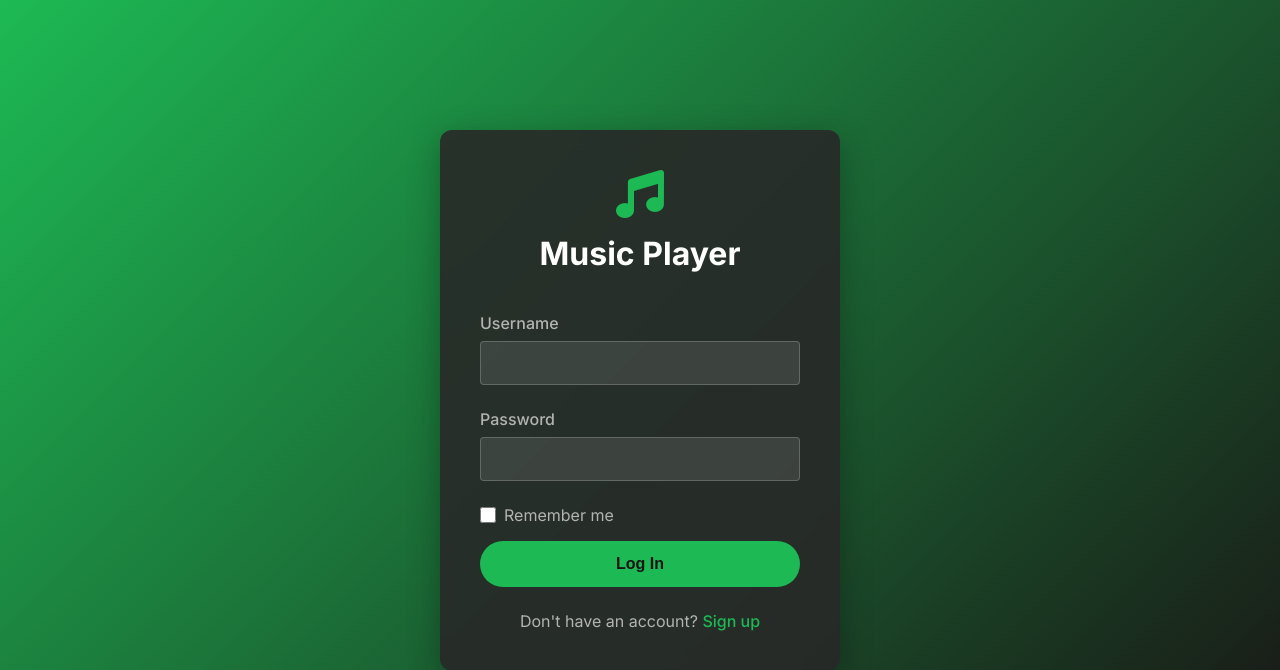
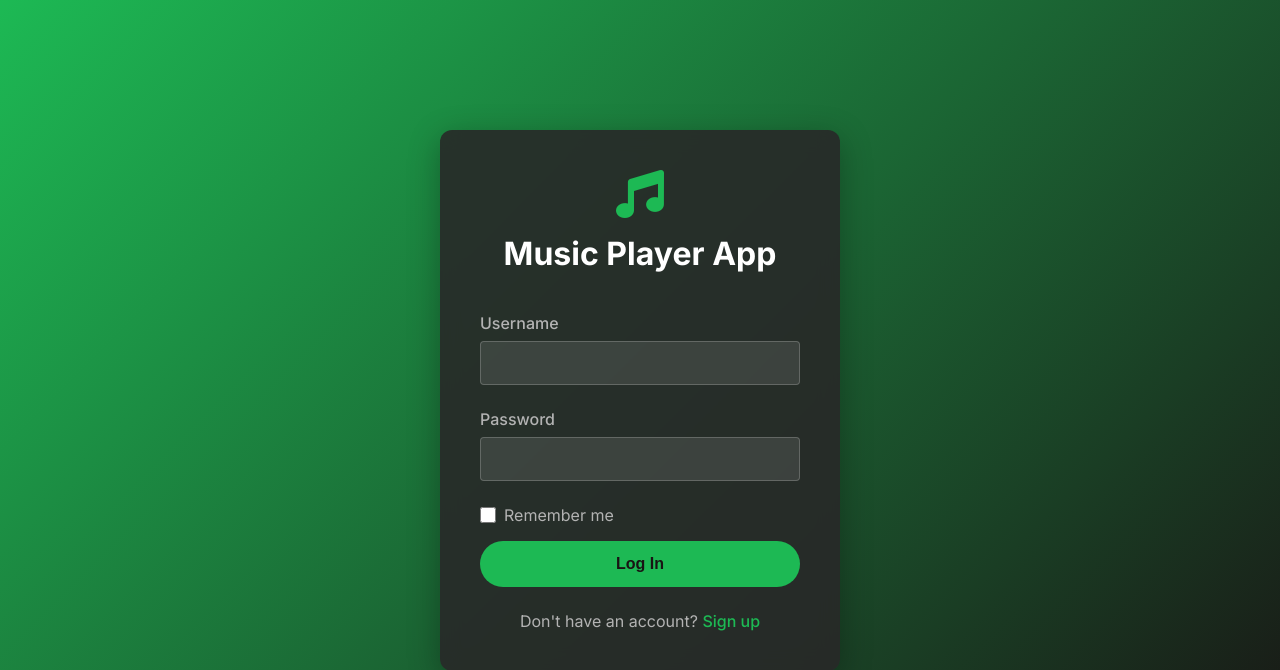
Before and after one commit to Dhyansanthosh/project, a Django app: page /login/ in a window 1280 px wide. Shown: the top 670 px of the page. Run offline with Django 4.2, Linux system fonts and the light colour scheme.

Commit message:
changes login page

```diff
--- a/music.man/music_management/music_app/templates/music_app/login.html
+++ b/music.man/music_management/music_app/templates/music_app/login.html
@@ -160,7 +160,7 @@
     <div class="login-container">
         <div class="logo">
             <i class="fas fa-music"></i>
-            <h1>Music Player</h1>
+            <h1>Music Player App</h1>
         </div>
 
         <form method="post" action="{% url 'login' %}">
--- a/music.man/music_management/music_app/templates/music_app/register.html
+++ b/music.man/music_management/music_app/templates/music_app/register.html
@@ -3,7 +3,7 @@
 <head>
     <meta charset="UTF-8">
     <meta name="viewport" content="width=device-width, initial-scale=1.0">
-    <title>Register - Music Player</title>
+    <title>Register - Music Player App</title>
     <link href="https://fonts.googleapis.com/css2?family=Inter:wght@400;500;600;700&display=swap" rel="stylesheet">
     <link href="https://cdnjs.cloudflare.com/ajax/libs/font-awesome/6.0.0/css/all.min.css" rel="stylesheet">
     <style>
```
